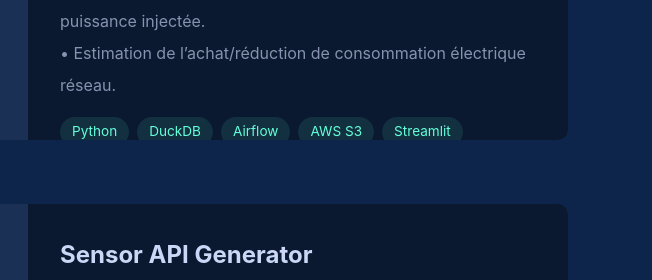
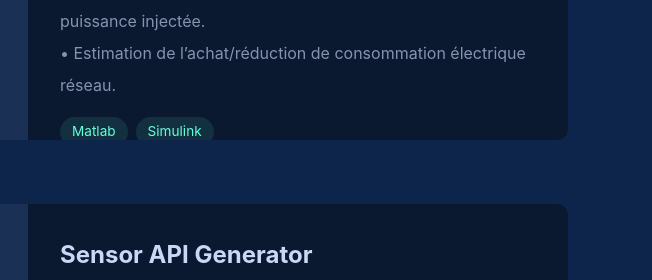
Before and after one commit to dagnonSidi/dagnonSidi.github.io, a plain HTML site: page index.html in a window 1280 px wide. Shown: the part 1769-2049 px from the top of the page, 628-1280 px from the left. Drawn offline with Linux system fonts and the light colour scheme.

Commit message:
Update index.html

```diff
--- a/index.html
+++ b/index.html
@@ -77,12 +77,9 @@
                             <h3 data-i18n="projects.foodTracking.title"></h3>
                             <p data-i18n="projects.foodTracking.description"></p>
                             <div class="tech-stack">
-                                <span class="badge">Python</span>
-                                <span class="badge">DuckDB</span>
-                                <span class="badge">Airflow</span>
-                                <span class="badge">AWS S3</span>
-                                <span class="badge">Streamlit</span>
-                                <span class="badge">MLOps</span>
+                                <span class="badge">Matlab</span>
+                                <span class="badge">Simulink</span>
+
                             </div>
                             <a href="https://github.com/dagnonSidi/Modelisation-et-optimisation-systeme-photovoltaique" target="_blank" class="project-link">
                                 <img src="resources/icon/github.svg" alt="GitHub"/>
```
